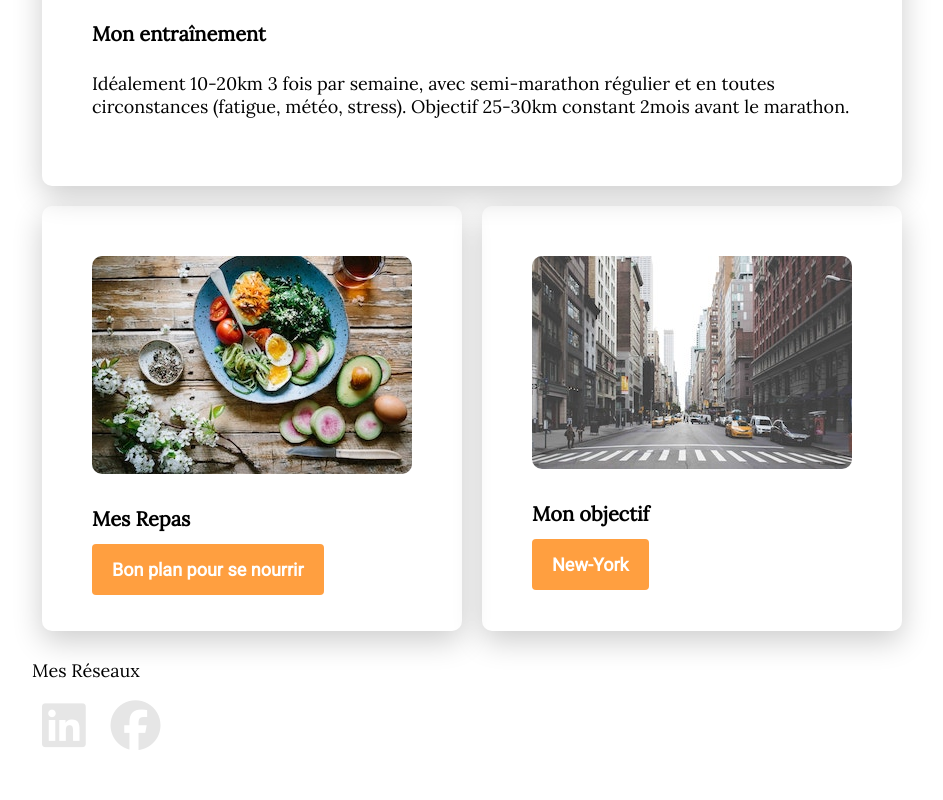
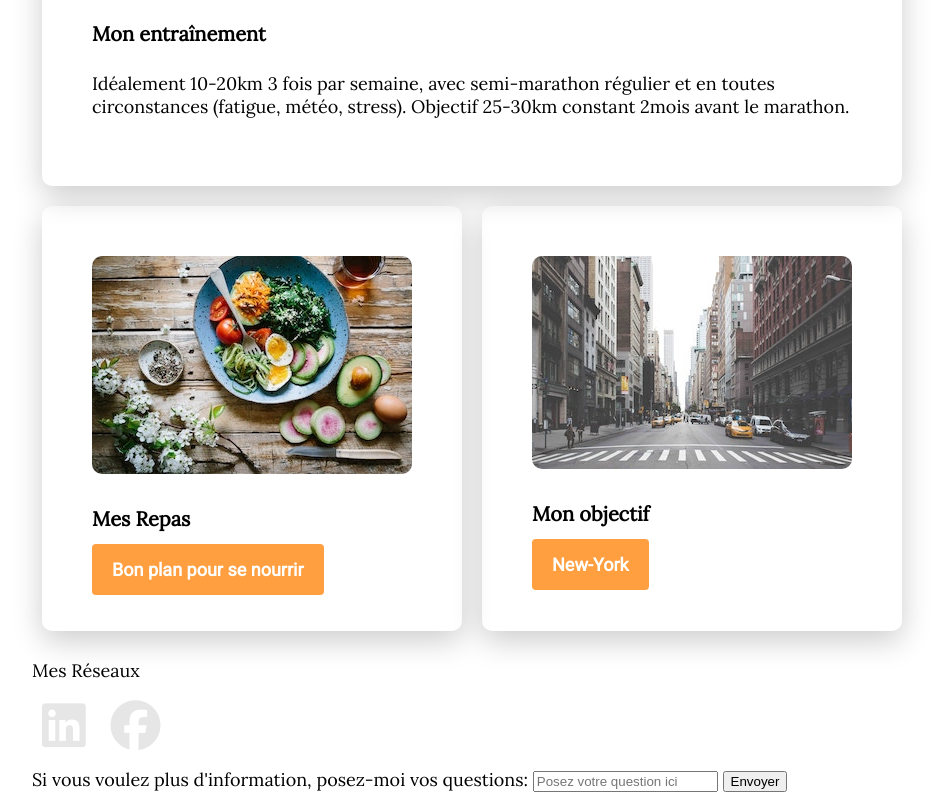
Before and after one commit to MartinG10-code/Projet2-Marathon, a plain HTML site: page index.html in a window 1280 px wide. Shown: the part 1396-2196 px from the top of the page, without its empty margins (108-1051 px from the left). Before the commit the page ends 2164 px from the top, so only its background shows below. Drawn offline with Linux system fonts and the light colour scheme.

Commit message:
Update index.html

```diff
--- a/index.html
+++ b/index.html
@@ -50,6 +50,12 @@
 <li>
 <a href="https://www.facebook.com/profile.php?id=100084883496967" target="_blank"><i class="fa-brands fa-facebook"></i></a></li>
 </ul>
+
+		<form>
+			<label for="question">Si vous voulez plus d'information, posez-moi vos questions:</label>
+			<input type="text" id="question" name="question" placeholder="Posez votre question ici">
+			<input type="submit" value="Envoyer">
+		</form>
 </div>
 </div>
 </body>
```
